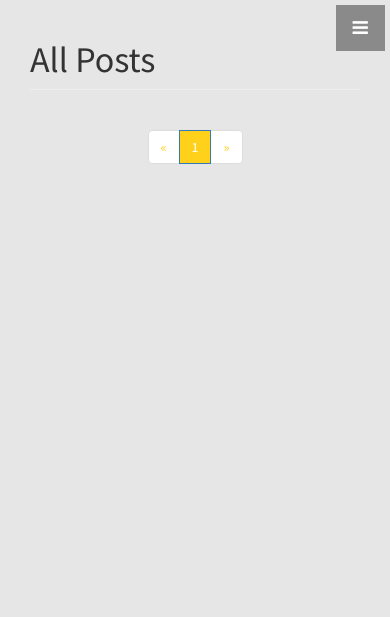
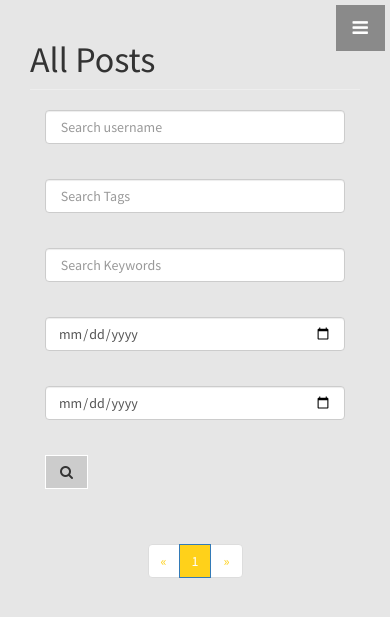
Before and after one commit to lzx121201/miles_blog, a PHP site: page /allPost.php in a window 390 px wide. Shown: the top 617 px of the page. Run offline with PHP 8.4, Linux system fonts and the light colour scheme; data that the repository does not hold is empty.

Commit message:
search box

```diff
--- a/allPost.php
+++ b/allPost.php
@@ -23,15 +23,35 @@ and open the template in the editor.
             <div class="col-lg-12">
                 <h1 class="page-header">All Posts</h1>
             </div>
+            <div class="col-md-12 col-md-offset-1">
+                <form>
+                    <div class="col-md-2 form-group searchbox">
+                        <input type="text" class="form-control" name="" id="exampleInputUsername" placeholder=" Search username" value="">
+                    </div>
+                    <div class="col-md-2 form-group searchbox">
+                        <input type="text" class="form-control" name="" id="exampleInputUsername" placeholder=" Search Tags" value="">
+                    </div>
+                    <div class="col-md-2 form-group searchbox">
+                        <input type="text" class="form-control" name="" id="exampleInputUsername" placeholder=" Search Keywords" value="">
+                    </div>
+                    <div class="col-md-2 form-group searchbox">
+                        <input type="date" class="form-control" name="" id="exampleInputUsername" placeholder=" From" value="">
+                    </div>
+                    <div class="col-md-2 form-group searchbox">
+                        <input type="date" class="form-control" name="" id="exampleInputUsername" placeholder=" To" value="">
+                    </div>
+                    <div class="col-md-2 form-group searchbox">
+                        <button class="search-btn"><i class="fa fa-search search-icon"></i></button>
+                    </div>
+                </form>
+            </div>
+
             <div class="container">
                 <?php
-
                 if (isset($_GET['page'])) {
                     $page = filter_input(INPUT_GET, "page", FILTER_SANITIZE_NUMBER_INT);
-                }
-                else
-                    {
-                    $page=1;
+                } else {
+                    $page = 1;
                 }
                 $query = "SELECT * FROM post ORDER BY PostID";
                 $statement = $db->prepare($query);
@@ -40,9 +60,11 @@ and open the template in the editor.
                 $statement->closeCursor();
                 $posts = array(array());
 
-                $i = 0;$j = 0;$count = 0;
+                $i = 0;
+                $j = 0;
+                $count = 0;
                 while ($count < sizeof($result)) {
-                    if ($count % (MAX_ROW_AT_ALL*MAX_POST_PER_ROW )== 0 && $count != 0) {
+                    if ($count % (MAX_ROW_AT_ALL * MAX_POST_PER_ROW ) == 0 && $count != 0) {
                         $i++;
                         $j = 0;
                     }
@@ -52,12 +74,10 @@ and open the template in the editor.
                 }
                 $pages = sizeof($posts);
                 $a = 0;
-                $per_page = array_chunk($posts[$page-1],MAX_POST_PER_ROW);
-                while($a< sizeof($per_page))
-                {
+                $per_page = array_chunk($posts[$page - 1], MAX_POST_PER_ROW);
+                while ($a < sizeof($per_page)) {
                     echo '<div class="row">';
-                    foreach ($per_page[$a] as $p)
-                    {
+                    foreach ($per_page[$a] as $p) {
                         echo $p->displayAtAllPost();
                     }
                     echo '</div>';
@@ -103,39 +123,31 @@ and open the template in the editor.
                     <ul class="pagination">
 <?php
 $num_of_page = sizeof($posts);
-                        $previous_page = $page-1;
-                        if($previous_page<1)
-                        {
+$previous_page = $page - 1;
+if ($previous_page < 1) {
     $previous_page = 1;
 }
-                        $next_page = $page+1;
-                        if($next_page>$num_of_page)
-                        {
+$next_page = $page + 1;
+if ($next_page > $num_of_page) {
     $next_page = $num_of_page;
-                        }
-
-                        ?>
-                        <li>
-                            <a href="allPost.php?page=<?php echo $previous_page ;?>">&laquo;</a>
-                        </li>
-                        <?php
-                        $b=0;
-                            while($b<$num_of_page)
-                            {
-                                if($b+1==$page)
-                                {
-                                    echo '<li class="active" style="color: #ffd11a !important;"><a href="allPost.php?page='.($b+1).'">'.($b+1).'</a></li>';
-                                }
-                                else
-                                {
-                                    echo '<li><a href="allPost.php?page='.($b+1).'">'.($b+1).'</a></li>';
-                                }
-                                $b++;
-
 }
 ?>
                         <li>
-                            <a href="allPost.php?page=<?php echo $next_page ;?>">&raquo;</a>
+                            <a href="allPost.php?page=<?php echo $previous_page; ?>">&laquo;</a>
+                        </li>
+                        <?php
+                        $b = 0;
+                        while ($b < $num_of_page) {
+                            if ($b + 1 == $page) {
+                                echo '<li class="active" style="color: #ffd11a !important;"><a href="allPost.php?page=' . ($b + 1) . '">' . ($b + 1) . '</a></li>';
+                            } else {
+                                echo '<li><a href="allPost.php?page=' . ($b + 1) . '">' . ($b + 1) . '</a></li>';
+                            }
+                            $b++;
+                        }
+                        ?>
+                        <li>
+                            <a href="allPost.php?page=<?php echo $next_page; ?>">&raquo;</a>
                         </li>
                     </ul>
                 </div>
--- a/css/post.css
+++ b/css/post.css
@@ -38,3 +38,28 @@ body{
 .portfolio-item:hover span{
     opacity: 1;
 }
+
+.searchbox{
+    padding-bottom: 20px;
+    margin-left: 0px;
+}
+
+.search-icon{
+    padding: 8px;
+    transition: 0.4s;
+}
+
+.search-btn{
+    border: 1px solid #fff;
+    background-color: #cccccc;
+    transition: 0.4s;
+}
+
+.search-btn:hover{
+    background-color: rgba(255, 209, 26, 0.7);
+    border-color: rgba(255, 209, 26, 0.7);
+}
+
+.search-icon:hover{
+    color: #fff;
+}
```
Lines whose indentation alone changed are shown as unchanged.
